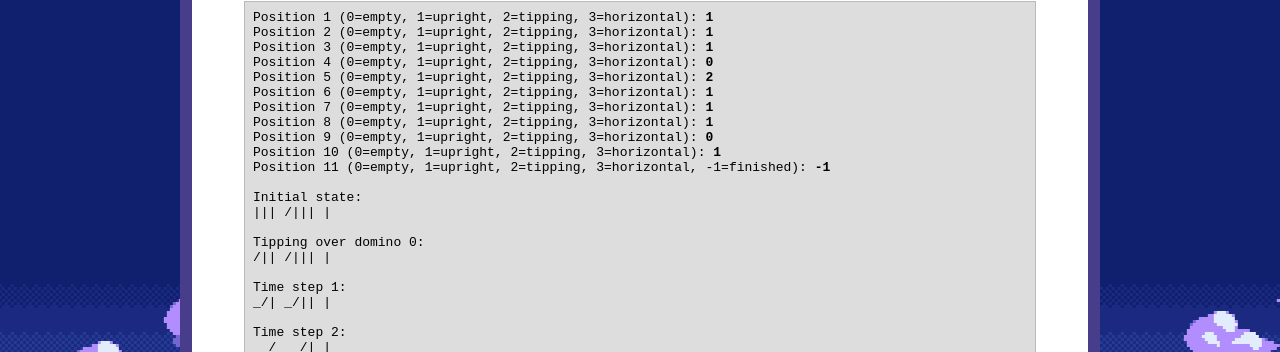
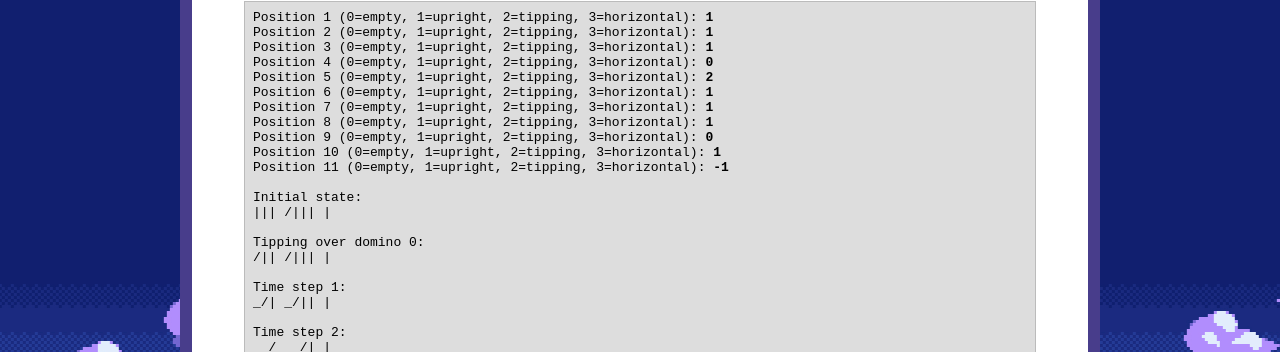
Before and after one commit to ycpcs/cs101-fall2023, a Jekyll site: the page built from assign/assign03.md, in a window 1280 px wide and 900 px high, scrolled down 2760 px. Shown: the part 100-452 px from the top of the window. Built offline with Jekyll 4.4.1, drawn with Linux system fonts in a browser that asks for light colours; some of the changed text lies outside the part shown.

Commit message:
update assign 3
update assign 3

```diff
--- a/assign/assign03.md
+++ b/assign/assign03.md
@@ -173,7 +173,7 @@ Position 7 (0=empty, 1=upright, 2=tipping, 3=horizontal): <b>1</b>
 Position 8 (0=empty, 1=upright, 2=tipping, 3=horizontal): <b>1</b>
 Position 9 (0=empty, 1=upright, 2=tipping, 3=horizontal): <b>0</b>
 Position 10 (0=empty, 1=upright, 2=tipping, 3=horizontal): <b>1</b>
-Position 11 (0=empty, 1=upright, 2=tipping, 3=horizontal, -1=finished): <b>-1</b>
+Position 11 (0=empty, 1=upright, 2=tipping, 3=horizontal): <b>-1</b>
 
 Initial state:
 ||| /||| |
@@ -281,7 +281,7 @@ Position 7 (0=empty, 1=upright, 2=tipping, 3=horizontal): <b>1</b>
 Position 8 (0=empty, 1=upright, 2=tipping, 3=horizontal): <b>1</b>
 Position 9 (0=empty, 1=upright, 2=tipping, 3=horizontal): <b>0</b>
 Position 10 (0=empty, 1=upright, 2=tipping, 3=horizontal): <b>1</b>
-Position 11 (0=empty, 1=upright, 2=tipping, 3=horizontal, -1=finished): <b>-1</b>
+Position 11 (0=empty, 1=upright, 2=tipping, 3=horizontal): <b>-1</b>
 
 Initial state:
 ||| /||| |
```
